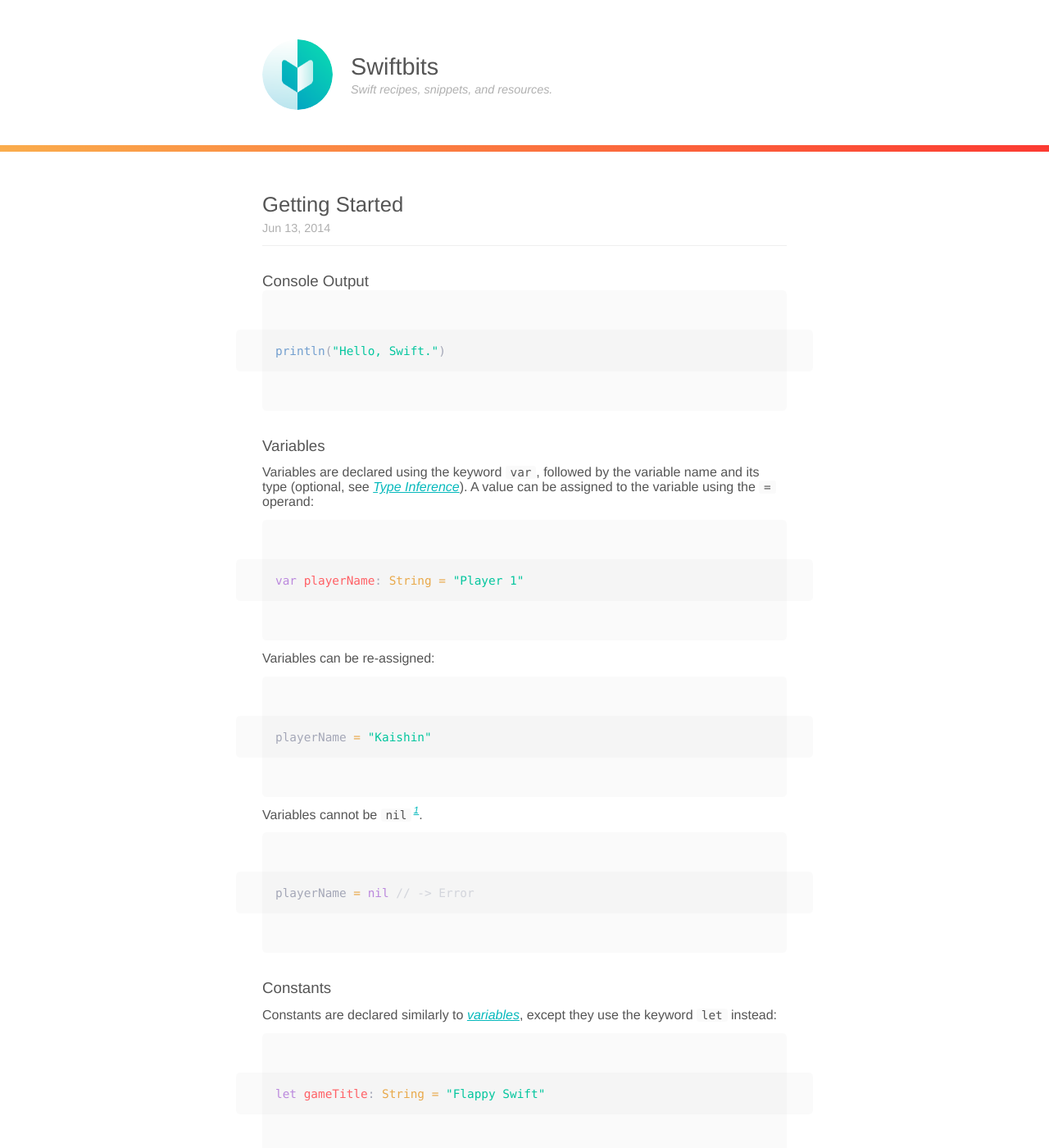
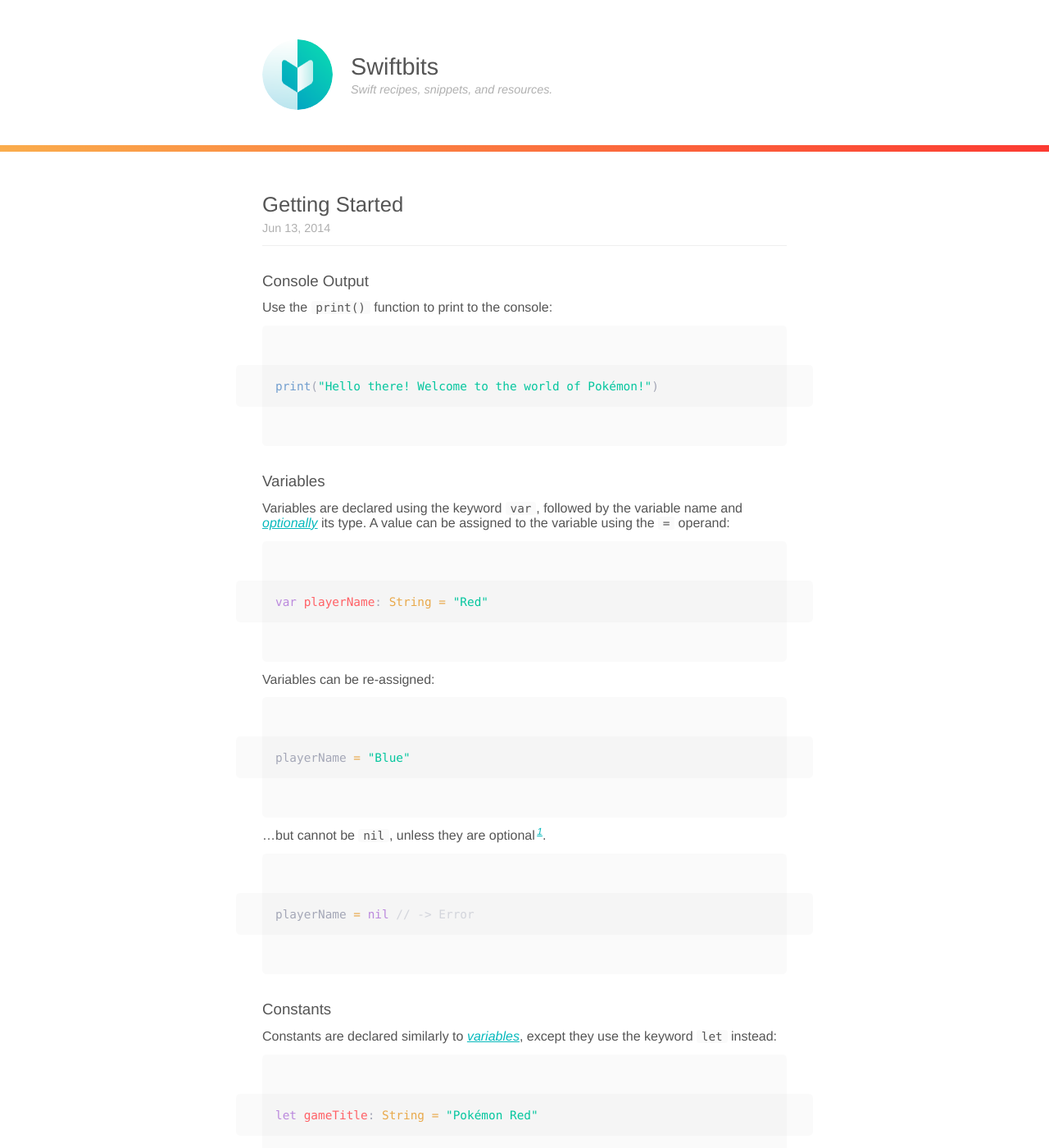
Before and after one commit to kaishin/swiftbits, a Jekyll site: the page built from _posts/2014-06-13-getting-started.md, in a window 1280 px wide and 1400 px high. Shown: the whole window at 82% size. Built offline with Jekyll 4.4.1, drawn with Linux system fonts in a browser that asks for light colours; some of the changed text lies outside the part shown.

Commit message:
Update Getting Started

```diff
--- a/_posts/2014-06-13-getting-started.md
+++ b/_posts/2014-06-13-getting-started.md
@@ -3,30 +3,34 @@ date: 2014-06-13 14:56:02 +0200
 title: "Getting Started"
 tags:
  - beginner
-teaser: "In this first section, we cover variables, constants, type inference, casting and string interpolation."
+ - pokemon
+ - tutorial
+teaser: "In this first section, we cover variables, constants, type inference, casting, and string interpolation."
 ---
 
 ### Console Output
 
+Use the `print()` function to print to the console:
+
 ~~~swift
-println("Hello, Swift.")
+print("Hello there! Welcome to the world of Pokémon!")
 ~~~
 
 ### Variables
 
-Variables are declared using the keyword `var`, followed by the variable name and its type (optional, see [Type Inference](#type-inference)). A value can be assigned to the variable using the `=` operand:
+Variables are declared using the keyword `var`, followed by the variable name and [optionally](#type-inference) its type. A value can be assigned to the variable using the `=` operand:
 
 ~~~swift
-var playerName: String = "Player 1"
+var playerName: String = "Red"
 ~~~
 
 Variables can be re-assigned:
 
 ~~~swift
-playerName = "Kaishin"
+playerName = "Blue"
 ~~~
 
-Variables cannot be `nil`[^1].
+...but cannot be `nil`, unless they are optional[^1].
 
 ~~~swift
 playerName = nil // -> Error
@@ -38,36 +42,33 @@ Constants are declared similarly to [variables](#variables), except they use the
 keyword `let` instead:
 
 ~~~swift
-let gameTitle: String = "Flappy Swift"
+let gameTitle: String = "Pokémon Red"
 ~~~
 
-Constants cannot be re-assigned:
+...and cannot be re-assigned:
 
 ~~~swift
-gameTitle = "Swift Valley" // -> Error
+gameTitle = "Pokémon Blue" // -> Error
 ~~~
 
 Like variables, constants cannot be `nil`[^1].
 
 ### Type Inference
 
-Type inference refers to the compiler's ability
-to implicitly determine the type of a variable without having to
-specify it in the declaration:
+Type inference refers to the compiler's ability to implicitly determine the type of a variable without having to specify it in the declaration:
 
 ~~~swift
-var opponentName = "Player 2"
+var rivalName = "Blue"
 ~~~
 
 ### String Interpolation
 
-Values can be included in strings using a `\` and the desired value between
-parentheses:
+Values can be included in strings using a `\` and the desired value between parentheses:
 
 ~~~swift
-var numberOfLives = 99
-var livesLabel = "You have \(numberOfLives - 1) lives remaining."
-// -> "You have 98 lives remaining."
+var totalHP = 15
+var damage = 10
+var currentHP = "Current HP: \(totalHP - damage)" // -> "Current HP: 5"
 ~~~
 
 [^1]: Variables and constants that are explicitly declared as optional can be `nil`. More on that later.
```
